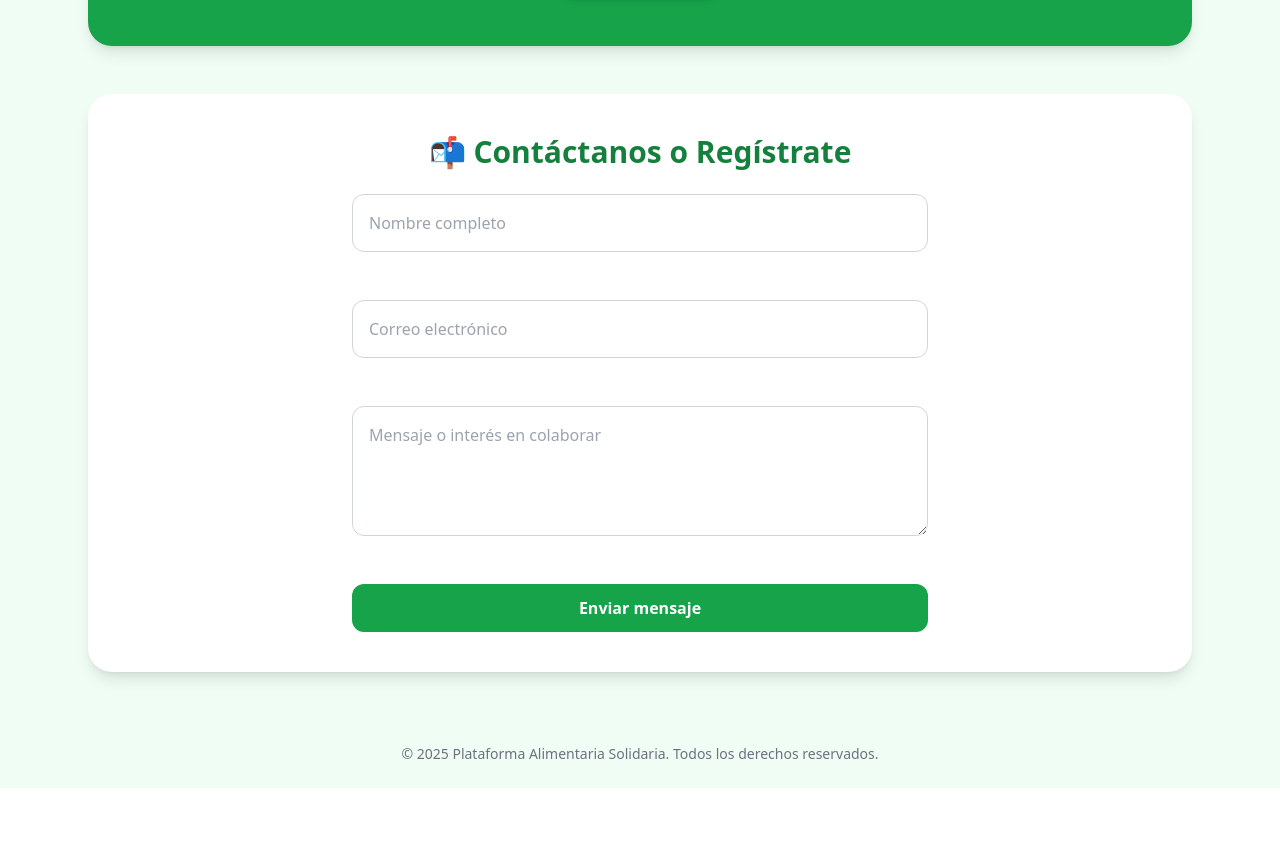
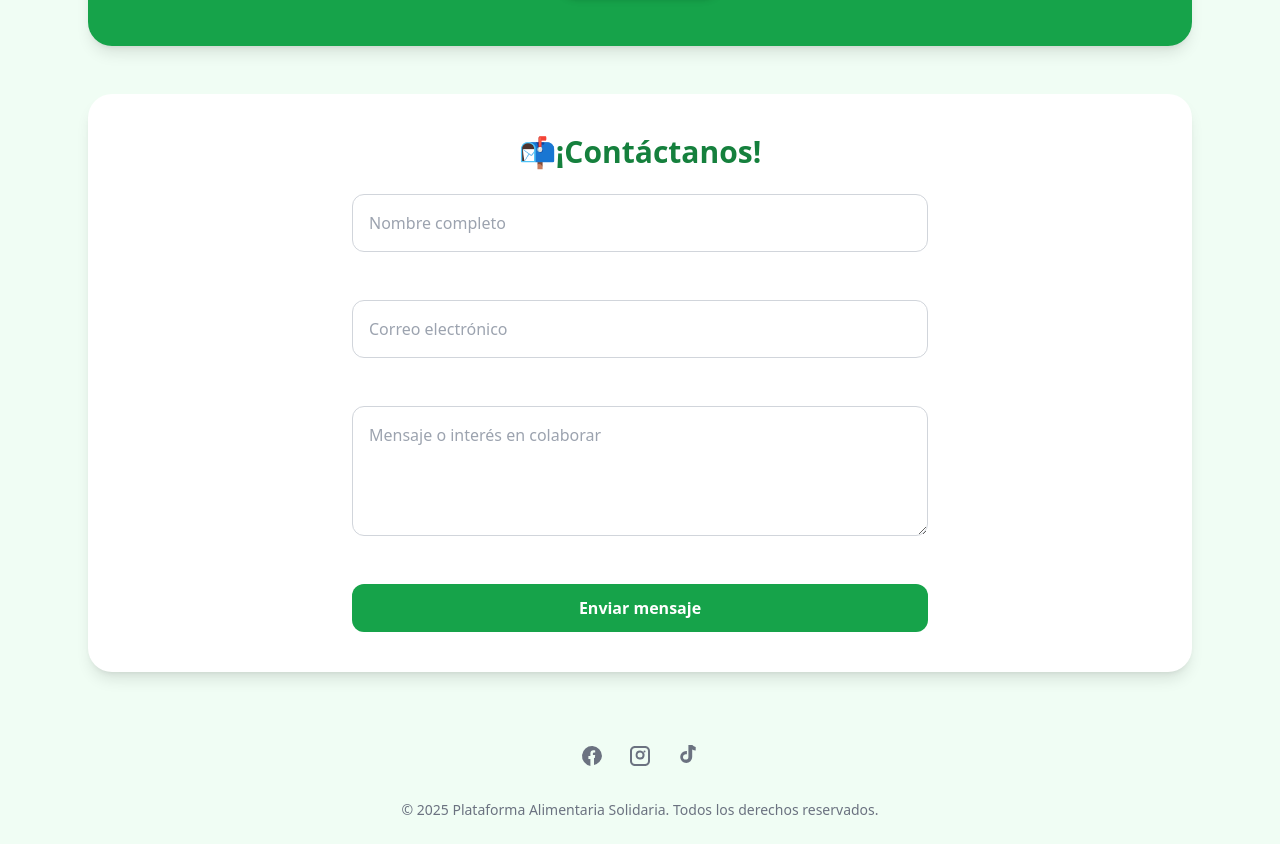
Before and after one commit to MajoS7/landing-page, an Angular app: page / in a window 1280 px wide. Shown: the part 1662-2506 px from the top of the page. Before the commit the page ends 2450 px from the top, so only its background shows below. Built offline with nearby package versions, Linux system fonts and the light colour scheme.

Commit message:
FEAT: Social networks are implemented

```diff
--- a/src/app/app.component.html
+++ b/src/app/app.component.html
@@ -56,14 +56,14 @@
         <section class="bg-green-600 text-white p-12 rounded-3xl shadow-lg text-center animate-fade-in-up">
           <h2 class="text-4xl font-semibold mb-4">🤝 Súmate al cambio</h2>
           <p class="mb-6 text-lg">Sé parte de una red solidaria que transforma excedentes en esperanza. Tu aporte puede alimentar a muchas familias.</p>
-          <button class="bg-white text-green-700 font-bold px-8 py-4 rounded-full shadow-md hover:bg-green-100 transition">
+          <a href="#contacto" class="inline-block bg-white text-green-700 font-bold px-8 py-4 rounded-full shadow-md hover:bg-green-100 transition">
             Quiero ayudar
-          </button>
+          </a>
         </section>
 
-        <section class="bg-white p-10 rounded-3xl shadow-lg">
-          <h2 class="text-3xl font-semibold text-green-700 mb-6 text-center">📬 Contáctanos o Regístrate</h2>
-          <form [formGroup]="contactForm" class="grid gap-6 max-w-xl mx-auto" (submit)="onSubmit($event)">
+        <section id="contacto" class="bg-white p-10 rounded-3xl shadow-lg">
+          <h2 class="text-3xl font-semibold text-green-700 mb-6 text-center">📬¡Contáctanos!</h2>
+          <form [formGroup]="contactForm" class="grid gap-6 max-w-xl mx-auto" (submit)="onSubmit()">
             <input type="text" placeholder="Nombre completo" class="p-4 border border-gray-300 rounded-xl focus:outline-none focus:ring-2 focus:ring-green-500" formControlName="nombre"
               [ngClass]="{
                 'border-red-500 focus:ring-red-500 focus:border-red-500': campoInvalido('nombre'),
@@ -120,6 +120,19 @@
       </div>
 
       <footer class="text-center text-sm text-gray-500 py-6">
+        <div class="flex justify-center gap-6 mb-4">
+          <div class="flex justify-center gap-6 mb-4">
+            <a href="https://www.facebook.com/profile.php?id=61577184611681" target="_blank" aria-label="Facebook" class="hover:text-green-600 transition">
+              <svg class="w-6 h-6 fill-current" viewBox="0 0 24 24"><path d="M22 12a10 10 0 1 0-11.6 9.9v-7h-2v-2.9h2V9.3c0-2 1.2-3.1 3-3.1.9 0 1.8.2 1.8.2v2h-1c-1 0-1.3.6-1.3 1.2v1.5h2.3l-.4 2.9H14v7A10 10 0 0 0 22 12Z"/></svg>
+            </a>
+            <a href="https://www.instagram.com/ali.mentosparatodos/" target="_blank" aria-label="Instagram" class="hover:text-green-600 transition">
+              <svg class="w-6 h-6 fill-current" viewBox="0 0 24 24"><path d="M7 2C4.2 2 2 4.2 2 7v10c0 2.8 2.2 5 5 5h10c2.8 0 5-2.2 5-5V7c0-2.8-2.2-5-5-5H7zm0 2h10c1.7 0 3 1.3 3 3v10c0 1.7-1.3 3-3 3H7c-1.7 0-3-1.3-3-3V7c0-1.7 1.3-3 3-3zm5 2.5A4.5 4.5 0 1 0 16.5 12 4.5 4.5 0 0 0 12 6.5zm0 2A2.5 2.5 0 1 1 9.5 11 2.5 2.5 0 0 1 12 8.5zm4.5-2a1 1 0 1 0 1 1 1 1 0 0 0-1-1z"/></svg>
+            </a>
+            <a href="https://www.tiktok.com/@alimentosparatod" target="_blank" aria-label="TikTok" class="hover:text-green-600 transition">
+              <svg class="w-6 h-6 fill-current" viewBox="0 0 24 24"><path d="M16.3 1a6.5 6.5 0 0 0 3.4 2.1v3.4a9.3 9.3 0 0 1-3.5-1V13a6 6 0 1 1-6-6h.7v3.2H10a2.7 2.7 0 1 0 2.4 2.7V1h3.9z"/></svg>
+            </a>
+          </div>
+        </div>
         © 2025 Plataforma Alimentaria Solidaria. Todos los derechos reservados.
       </footer>
     </div>
--- a/src/app/app.component.ts
+++ b/src/app/app.component.ts
@@ -21,8 +21,7 @@ export class AppComponent {
   });
 
 
-  public async onSubmit(event: SubmitEvent) {
-    event.preventDefault();
+  public async onSubmit() {
     if (this.contactForm.valid) {
       const formData = this.contactForm.value;
       this.cargando.set(true);
--- a/src/styles.scss
+++ b/src/styles.scss
@@ -1,3 +1,7 @@
 @tailwind base;
 @tailwind components;
 @tailwind utilities;
+
+html {
+  scroll-behavior: smooth;
+}
```
Also changed, not shown: 1 other file (tests, documents, lock files or other folders).
